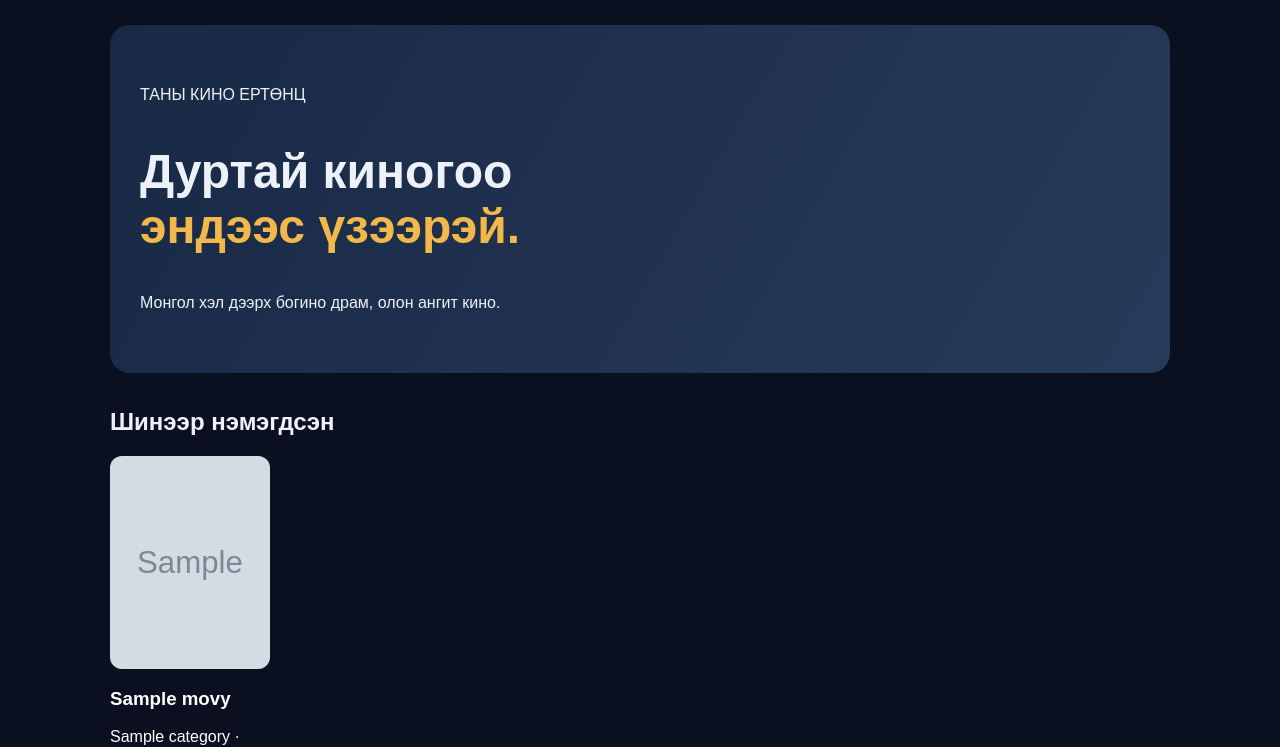
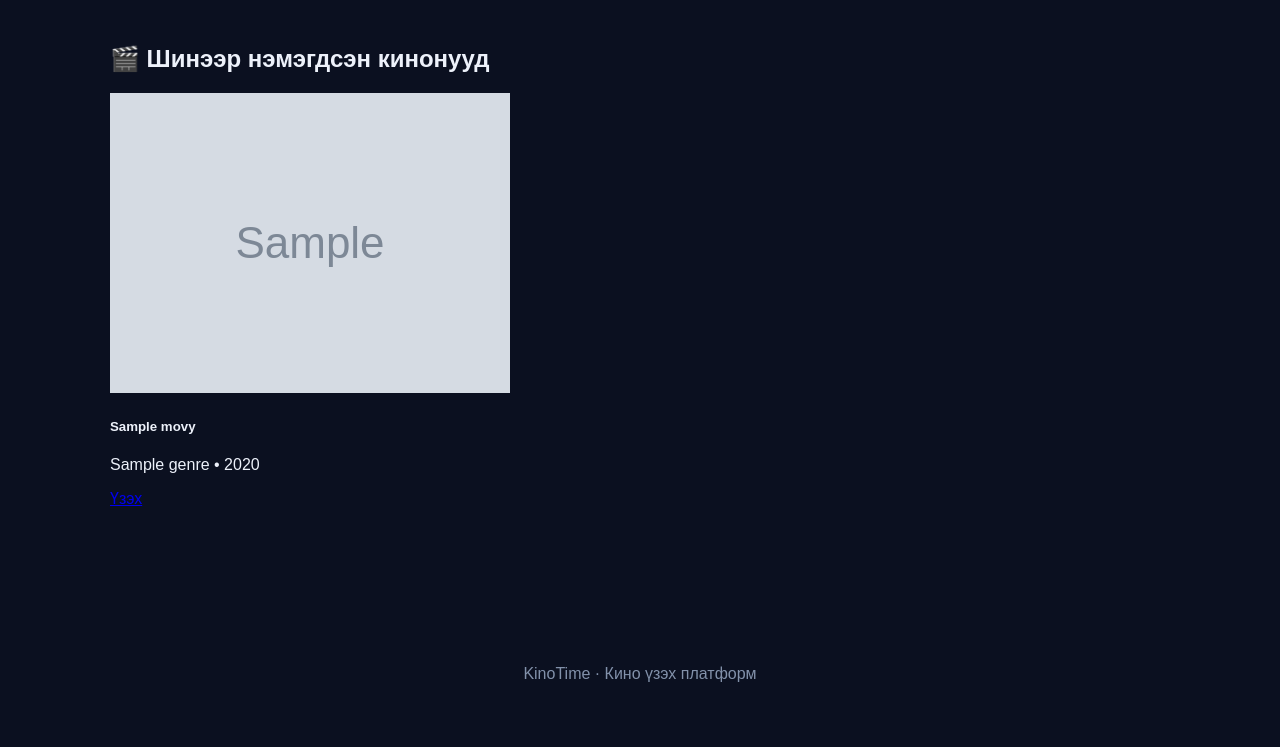
Before and after one commit to drbattvshig99-afk/KinoTime, a Flask app: template templates/index.html in a window 1280 px wide. Shown: the part 85-832 px from the top of the page. After the commit the page ends 767 px from the top, so only its background shows below. Run offline with Flask 3, Linux system fonts and the light colour scheme; the template is opened without the code that fills it: most values are stand-ins (such as "Sample title", 1, 10 or a date in 2020); grey boxes marked "Sample" are stand-in pictures.

Commit message:
Update index.html

```diff
--- a/templates/index.html
+++ b/templates/index.html
@@ -1 +1,26 @@
-{% extends "base.html" %}{% block content %}<section class="hero"><p class="eyebrow">ТАНЫ КИНО ЕРТӨНЦ</p><h1>Дуртай киногоо<br><span>эндээс үзээрэй.</span></h1><p>Монгол хэл дээрх богино драм, олон ангит кино.</p></section><h2>Шинээр нэмэгдсэн</h2><div class="grid">{% for m in movies %}<a class="tile" href="/movie/{{m.id}}"><div class="poster">{% if m.poster %}<img src="{{m.poster}}">{% else %}<b>KinoTime</b>{% endif %}</div><h3>{{m.title}}</h3><p>{{m.category}} · {% if m.paid %}Төлбөртэй{% else %}Үнэгүй{% endif %}</p></a>{% else %}<p>Одоогоор кино нэмэгдээгүй байна.</p>{% endfor %}</div>{% endblock %}
+{% extends "base.html" %}
+
+{% block content %}
+<div class="container mt-4">
+    <h2 class="text-white mb-4">🎬 Шинээр нэмэгдсэн кинонууд</h2>
+
+    <div class="row">
+        {% for movie in movies %}
+        <div class="col-6 col-md-3 mb-4">
+            <div class="card bg-dark text-white h-100 border-secondary">
+                <img src="{{ movie.poster_url or movie.image_url }}" class="card-img-top" alt="{{ movie.title }}" style="height: 300px; object-fit: cover;">
+                <div class="card-body d-flex flex-column">
+                    <h5 class="card-title">{{ movie.title }}</h5>
+                    <p class="card-text text-muted small">{{ movie.genre }} • {{ movie.year }}</p>
+                    <a href="/movie/{{ movie.id }}" class="btn btn-danger mt-auto w-100">Үзэх</a>
+                </div>
+            </div>
+        </div>
+        {% else %}
+        <div class="col-12 text-center text-muted py-5">
+            <p>Одоогоор кино нэмэгдээгүй байна.</p>
+        </div>
+        {% endfor %}
+    </div>
+</div>
+{% endblock %}
```
